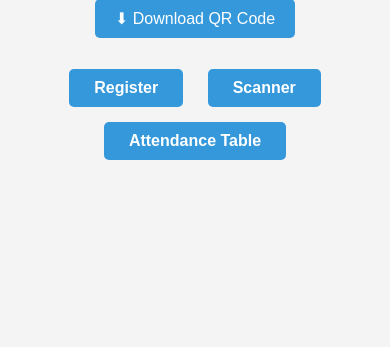
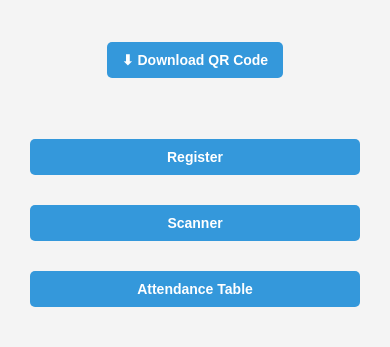
Before and after one commit to Enefiok/qr_attendance, a Flask app: template templates/success.html in a window 390 px wide. Shown: the part 559-906 px from the top of the page. Before the commit the page ends 719 px from the top, so only its background shows below. Run offline with Flask 3, Linux system fonts and the light colour scheme; the template is opened without the code that fills it, so the values that code supplies are empty; some libraries are stand-ins or nearby versions.

Commit message:
Make all HTML pages responsive and add navigation buttons

```diff
--- a/templates/success.html
+++ b/templates/success.html
@@ -6,8 +6,27 @@
     body {
       font-family: Arial, sans-serif;
       text-align: center;
-      padding: 40px;
+      padding: 40px 20px;
       background-color: #f4f4f4;
+      box-sizing: border-box;
+      margin: 0;
+      min-height: 100vh;
+      display: flex;
+      flex-direction: column;
+      justify-content: center;
+      align-items: center;
+    }
+
+    h1 {
+      font-size: 2rem;
+      margin-bottom: 0.5em;
+    }
+
+    p {
+      font-size: 1.1rem;
+      margin: 0.5em 0 1em;
+      max-width: 320px;
+      word-wrap: break-word;
     }
 
     .image-circle {
@@ -16,17 +35,26 @@
       border-radius: 50%;
       object-fit: cover;
       border: 3px solid #ccc;
-      margin-top: 20px;
+      margin: 20px auto 30px;
+      display: block;
+      max-width: 90vw;
+      max-height: 90vw;
     }
 
     img.qr {
-      margin-top: 20px;
+      margin: 20px auto;
       border: 2px solid #ccc;
       padding: 10px;
       background-color: white;
+      width: 200px;
+      height: 200px;
+      max-width: 90vw;
+      max-height: 90vw;
+      display: block;
     }
 
-    a.button {
+    a.button,
+    a.download-link {
       display: inline-block;
       margin: 15px 10px 0 10px;
       text-decoration: none;
@@ -37,24 +65,55 @@
       font-weight: bold;
       font-size: 16px;
       transition: background-color 0.3s ease;
+      min-width: 130px;
+      box-sizing: border-box;
+      text-align: center;
     }
 
-    a.button:hover {
+    a.button:hover,
+    a.download-link:hover {
       background-color: #2980b9;
     }
 
-    a.download-link {
-      display: inline-block;
-      margin-top: 20px;
-      text-decoration: none;
-      color: white;
-      background-color: #3498db;
-      padding: 10px 20px;
-      border-radius: 5px;
+    /* Container for buttons */
+    div.buttons-container {
+      margin-top: 30px;
+      display: flex;
+      justify-content: center;
+      flex-wrap: wrap;
+      gap: 15px;
+      max-width: 350px;
+      width: 100%;
+      box-sizing: border-box;
     }
 
-    a.download-link:hover {
-      background-color: #2980b9;
+    @media (max-width: 480px) {
+      h1 {
+        font-size: 1.5rem;
+      }
+
+      p {
+        font-size: 1rem;
+        max-width: 90vw;
+      }
+
+      a.button,
+      a.download-link {
+        font-size: 14px;
+        padding: 10px 15px;
+        min-width: unset;
+        flex: 1 1 100%;
+      }
+
+      .image-circle {
+        width: 120px;
+        height: 120px;
+      }
+
+      img.qr {
+        width: 140px;
+        height: 140px;
+      }
     }
   </style>
 </head>
@@ -65,7 +124,7 @@
   <img src="{{ image_path }}" alt="Profile Photo" class="image-circle">
 
   <p>Your QR Code:</p>
-  <img class="qr" src="{{ url_for('static', filename='qr_codes/' + filename) }}" alt="QR Code" width="200" height="200">
+  <img class="qr" src="{{ url_for('static', filename='qr_codes/' + filename) }}" alt="QR Code">
 
   <p>
     <a href="{{ url_for('static', filename='qr_codes/' + filename) }}" download="{{ name }}_qr_code.png" class="download-link">
@@ -74,7 +133,7 @@
   </p>
 
   <!-- Buttons to navigate -->
-  <div>
+  <div class="buttons-container">
     <a href="{{ url_for('home') }}" class="button">Register</a>
     <a href="{{ url_for('scan') }}" class="button">Scanner</a>
     <a href="{{ url_for('table') }}" class="button">Attendance Table</a>
```
Also changed, not shown: templates/register.html (+76 -4 lines), templates/scan.html (+69 -1 lines), templates/table.html (+50 -4 lines).
